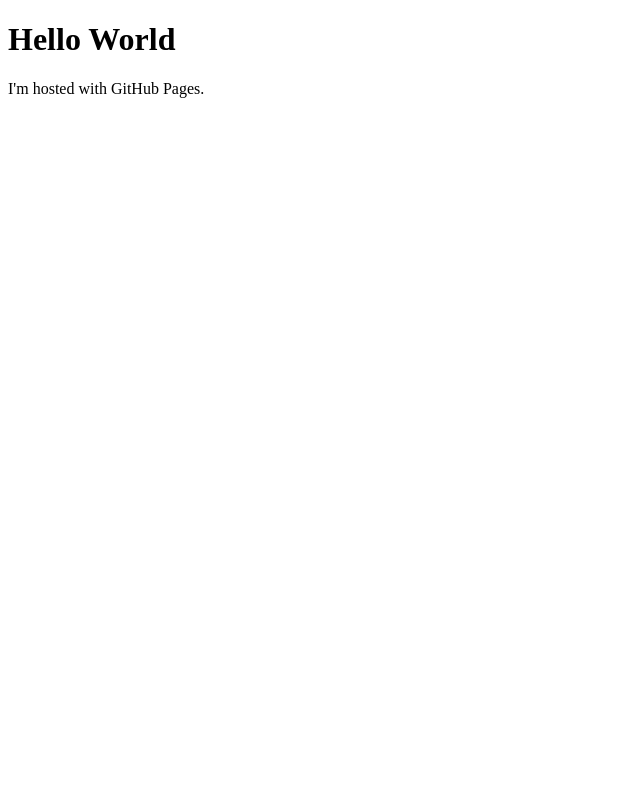
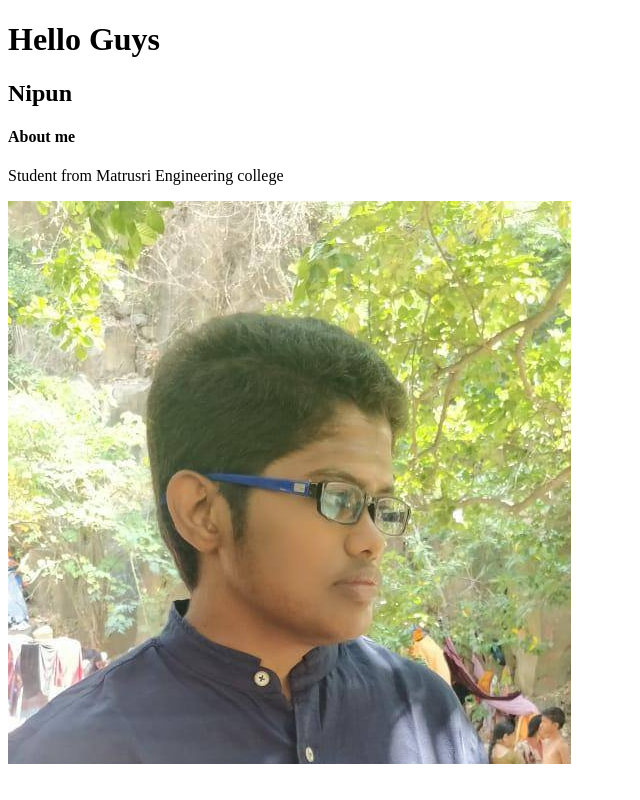
Before and after one commit to SakethMattupalli/SakethMattupalli.github.io, a plain HTML site: page index4.html in a window 1280 px wide. Shown: the whole page, without its empty margins (0-640 px from the left). Drawn offline with Linux system fonts and the light colour scheme.

Commit message:
index4.html

```diff
--- a/index4.html
+++ b/index4.html
@@ -1,7 +1,10 @@
 <!DOCTYPE html>
 <html>
 <body>
-<h1>Hello World</h1>
-<p>I'm hosted with GitHub Pages.</p>
+<h1>Hello Guys</h1>
+<h2>Nipun </h2>
+<h4> About me</h4>
+<p> Student from Matrusri Engineering college</p>
+<img src="nipun.jpg" alt="nipun">
 </body>
 </html>
```
Also changed, not shown: nipun.jpg (added).
